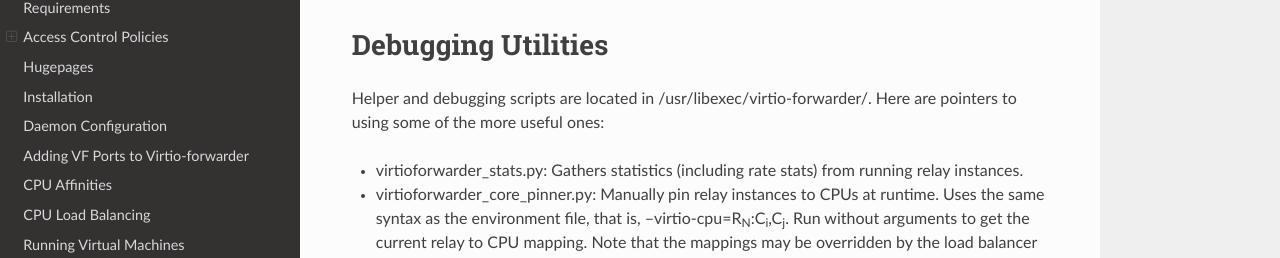
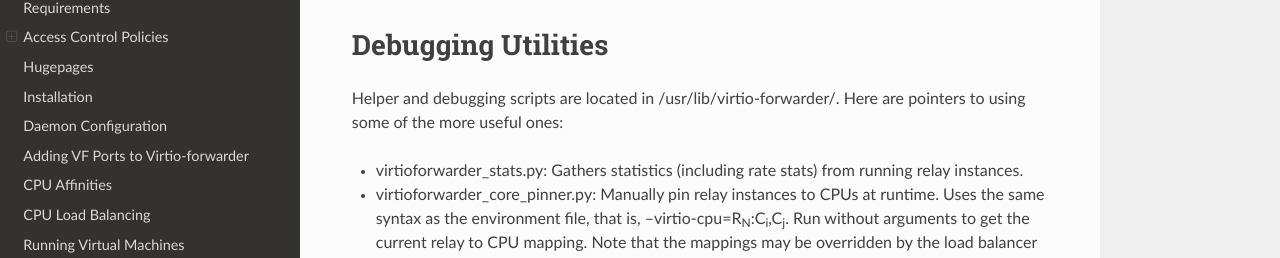
Before and after one commit to Netronome/virtio-forwarder, a Sphinx documentation site: the page built from doc/README.rst, in a window 1280 px wide and 900 px high, scrolled down 10492 px. Shown: the part 169-427 px from the top of the window. Built offline with Sphinx 7.4.7 and the Read the Docs theme 2.0.0, drawn with Linux system fonts in a browser that asks for light colours; some of the changed text lies outside the part shown.

Commit message:
Change default install path for utils to prefix/lib
Utility scripts used to be unpacked to prefix/libexec/virtio-forwarder. This
commit changes this to ../lib/virtio-forwarder as dictated by the pre-3.0
Filesystem Hierarchy Standard. This older standard is more widely supported
among different distros (e.g. Debian adopts FHS 2.3).

```diff
--- a/doc/README.rst
+++ b/doc/README.rst
@@ -219,7 +219,7 @@
 appropriate:
 
 * **ZeroMQ port control** for the purpose of manual device and socket management
-  at run-time. Run ``/usr/libexec/virtio-forwarder/virtioforwarder_port_control.py -h``
+  at run-time. Run ``/usr/lib/virtio-forwarder/virtioforwarder_port_control.py -h``
   for usage guidelines. To enable ZeroMQ VF management, set
   ``VIRTIOFWD_ZMQ_PORT_CONTROL_EP`` to an appropriate path in the configuration
   file.
@@ -522,7 +522,7 @@
 
 Debugging Utilities
 ===================
-Helper and debugging scripts are located in /usr/libexec/virtio-forwarder/.
+Helper and debugging scripts are located in /usr/lib/virtio-forwarder/.
 Here are pointers to using some of the more useful ones:
 
 - virtioforwarder_stats.py: Gathers statistics (including rate stats) from running
```
Also changed, not shown: 3 other files.
